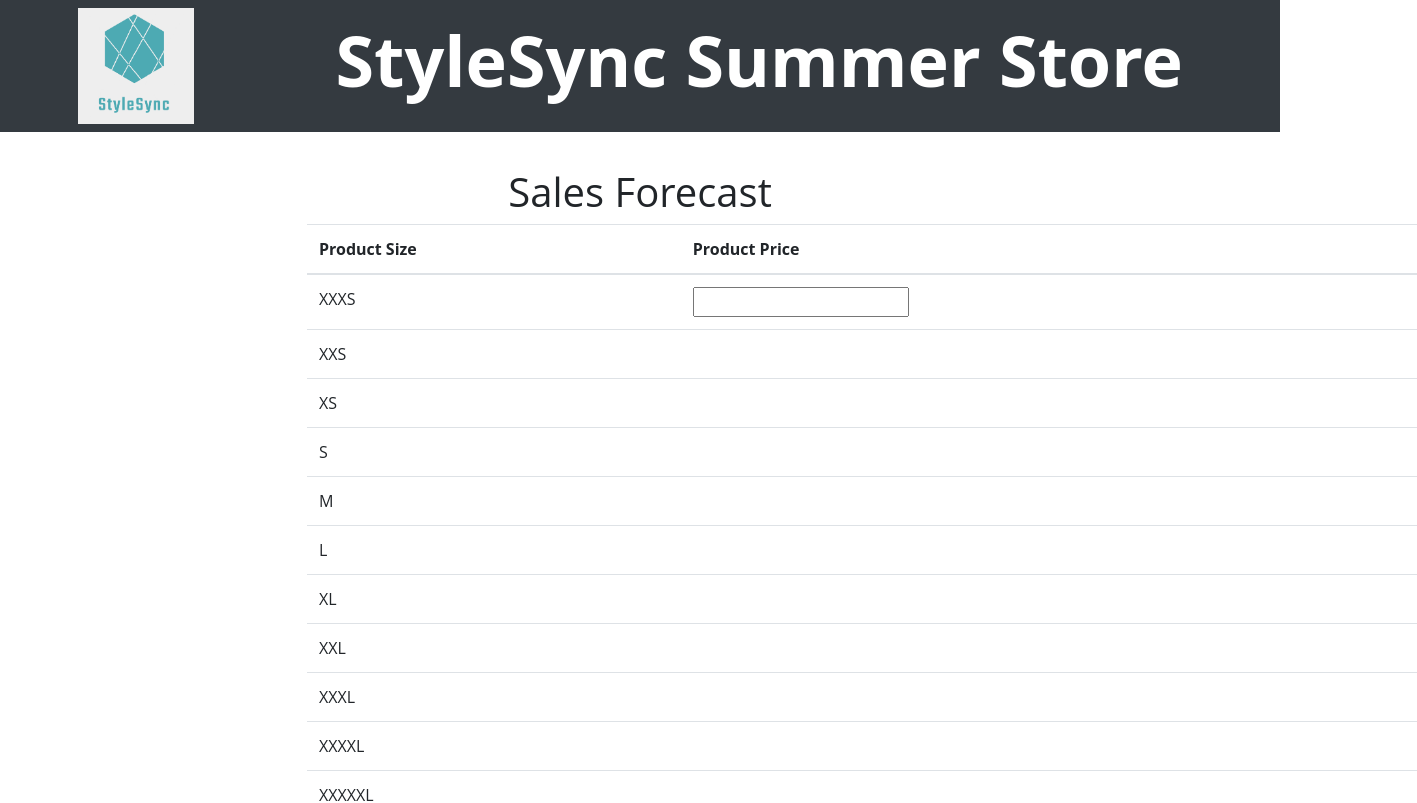
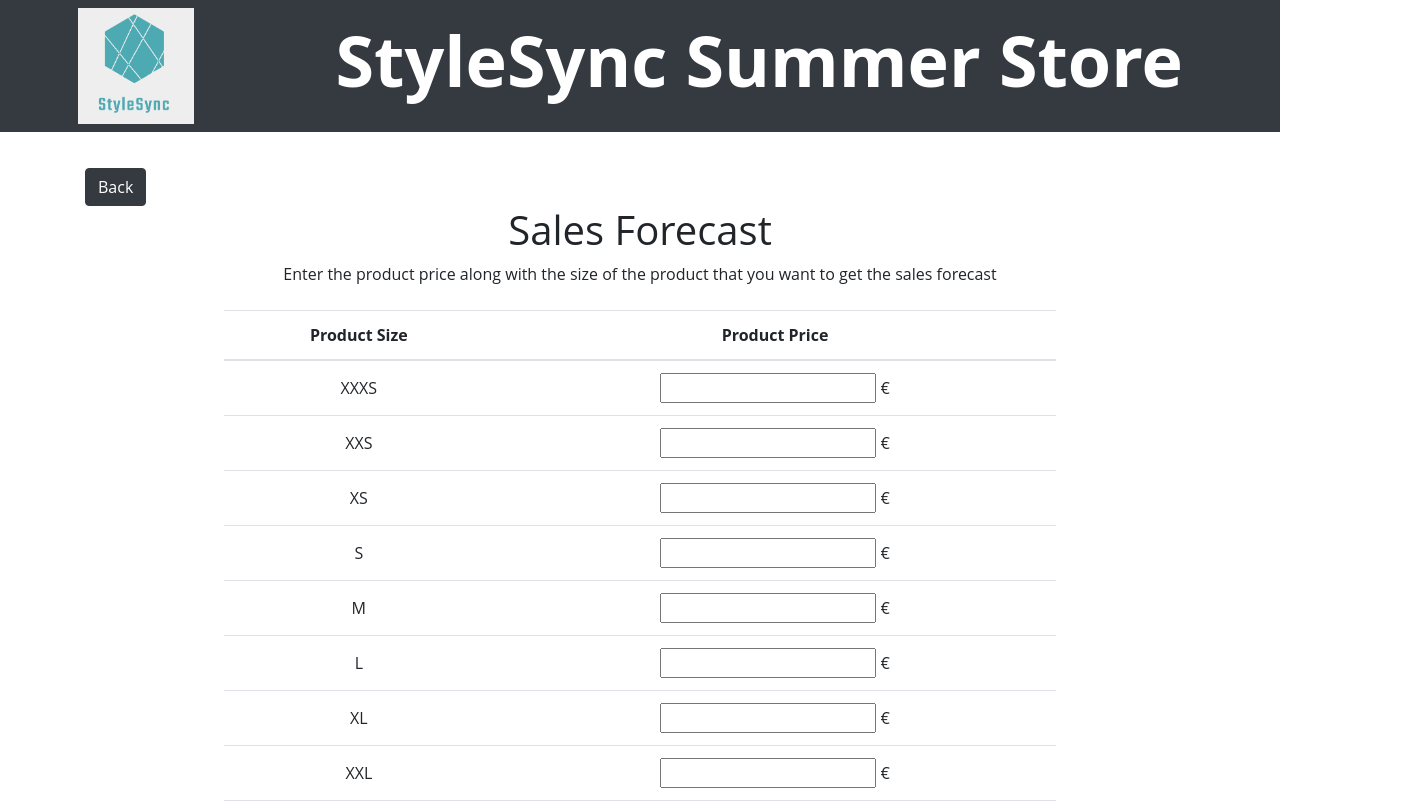
Before and after one commit to Sathira-Wijeratne/StyleSync-Solutions, a React (Create React App) app in the folder frontend/: page /adminhome/salesforecast in a window 1280 px wide. Shown: the top 803 px of the page, 1417 px wide, since content can reach past the window. Built offline with nearby package versions, Linux system fonts and the light colour scheme; the HTML template or start-up script is replaced by a standard one.

Commit message:
Designed the input table

```diff
--- a/frontend/src/components/SalesForecast.js
+++ b/frontend/src/components/SalesForecast.js
@@ -1,67 +1,112 @@
 import React from "react";
+import Button from "react-bootstrap/Button";
 
 export default function SalesForecast() {
   return (
     <div className="container">
+      <a type="button" href="/adminhome">
+        <Button variant="dark">Back</Button>
+      </a>
       <center>
         <h1>Sales Forecast</h1>
-        <table className="table" style={{ marginLeft: "20%" }}>
+        Enter the product price along with the size of the product that you want
+        to get the sales forecast
+        <br />
+        <br />
+        <table
+          className="table"
+          style={{
+            width: "75%",
+            textAlign: "center",
+          }}
+        >
           <thead>
             <tr>
               <th>Product Size</th>
-              <th className="th-sm">Product Price</th>
+              <th>Product Price</th>
             </tr>
           </thead>
           <tbody>
             <tr>
-              <td>XXXS</td>
+              <td className="align-middle">XXXS</td>
               <td>
-                <input type="number" />
+                <input type="number" step="0.01" /> €
               </td>
             </tr>
             <tr>
-              <td>XXS</td>
-              <td></td>
+              <td className="align-middle">XXS</td>
+              <td>
+                <input type="number" step="0.01" /> €
+              </td>
             </tr>
             <tr>
-              <td>XS</td>
-              <td></td>
+              <td className="align-middle">XS</td>
+              <td>
+                <input type="number" step="0.01" /> €
+              </td>
             </tr>
             <tr>
-              <td>S</td>
-              <td></td>
+              <td className="align-middle">S</td>
+              <td>
+                <input type="number" step="0.01" /> €
+              </td>
             </tr>
             <tr>
-              <td>M</td>
-              <td></td>
+              <td className="align-middle">M</td>
+              <td>
+                <input type="number" step="0.01" /> €
+              </td>
             </tr>
             <tr>
-              <td>L</td>
-              <td></td>
+              <td className="align-middle">L</td>
+              <td>
+                <input type="number" step="0.01" /> €
+              </td>
             </tr>
             <tr>
-              <td>XL</td>
-              <td></td>
+              <td className="align-middle">XL</td>
+              <td>
+                <input type="number" step="0.01" /> €
+              </td>
             </tr>
             <tr>
-              <td>XXL</td>
-              <td></td>
+              <td className="align-middle">XXL</td>
+              <td>
+                <input type="number" step="0.01" /> €
+              </td>
             </tr>
             <tr>
-              <td>XXXL</td>
-              <td></td>
+              <td className="align-middle">XXXL</td>
+              <td>
+                <input type="number" step="0.01" /> €
+              </td>
             </tr>
             <tr>
-              <td>XXXXL</td>
-              <td></td>
+              <td className="align-middle">XXXXL</td>
+              <td>
+                <input type="number" step="0.01" /> €
+              </td>
             </tr>
             <tr>
-              <td>XXXXXL</td>
-              <td></td>
+              <td className="align-middle">XXXXXL</td>
+              <td>
+                <input type="number" step="0.01" /> €
+              </td>
             </tr>
+            <br />
           </tbody>
         </table>
       </center>
+      <div>
+        <button style={{ marginLeft: "70%" }} className="btn btn-primary">
+          Get Predictions
+        </button>
+      </div>
+      <br />
+      <br />
+      <br />
+      <br />
+      <br />
     </div>
   );
 }
```
